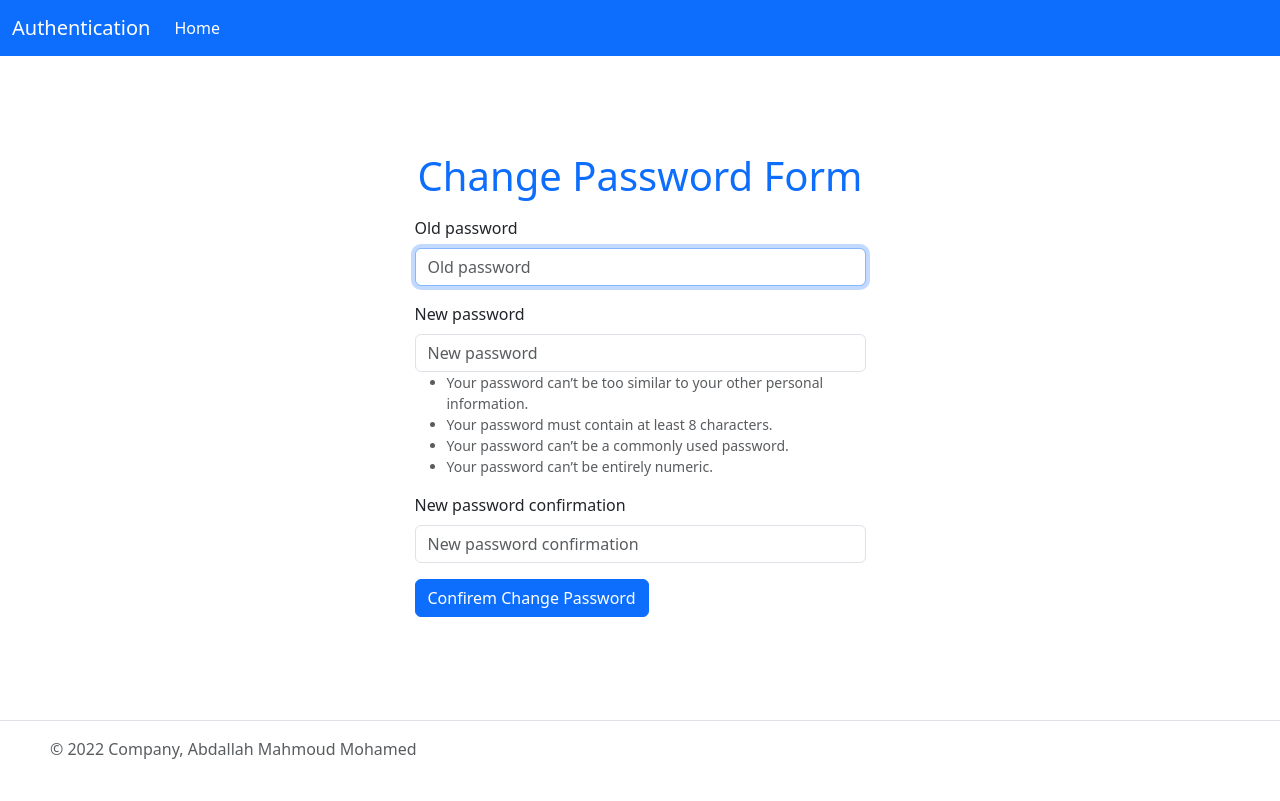
After one commit to AbdallahMahmoud443/Authentaication-Django, a Django app: page /changepassword/ in a window 1280 px wide. The commit adds this page. Run offline with Django 4.2, Linux system fonts and the light colour scheme; a user stored in the database is signed in; some libraries are stand-ins or nearby versions.

Commit message:
change password done

```diff
--- a/authenticationdemoapp/urls.py
+++ b/authenticationdemoapp/urls.py
@@ -5,4 +5,5 @@ urlpatterns = [
     path('signin/',views.SignIn,name='SignInPage'),
     path('home/',views.Home,name='HomePage'),
     path('login/',views.Login,name='LoginPage'),
+    path('changepassword/',views.ChangePassword,name='ChangePasswordPage'),
 ]
--- a/authenticationdemoapp/views.py
+++ b/authenticationdemoapp/views.py
@@ -1,7 +1,7 @@
 from django.shortcuts import redirect, render
 # from django.contrib.auth.forms import UserCreationForm
-from django.contrib.auth.forms import AuthenticationForm
-from django.contrib.auth import login,authenticate
+from django.contrib.auth.forms import AuthenticationForm,PasswordChangeForm
+from django.contrib.auth import login,authenticate,update_session_auth_hash
 from authenticationdemoapp.forms import SignUpForm
 from django.contrib.auth.decorators import login_required
 # Create your views here.
@@ -33,10 +33,22 @@ def Login(request):
            password = form.cleaned_data.get('password')
            # check user in database
            user = authenticate(request,username=userName,password=password)
-           print(user)
            if user is not None:
                 login(request,user)
            return redirect('HomePage')
     else:
         form = AuthenticationForm()
     return render(request,'athenticationdemoapp/login.html',{'form':form})
+
+
+@login_required
+def ChangePassword(request):
+    if request.method == 'POST':
+       form = PasswordChangeForm(request.user,request.POST)
+       if form.is_valid():
+          user = form.save()
+          update_session_auth_hash(request,user) #! Important to Maintain the session
+          return redirect('HomePage')
+    else:
+        form = PasswordChangeForm(request.user)
+    return render(request,'athenticationdemoapp/changePassword.html',{'form':form})
--- /dev/null
+++ b/templates/athenticationdemoapp/changePassword.html
@@ -0,0 +1,18 @@
+{% extends "./base.html" %}
+{% load bootstrap5 %}
+{% block contentPage %}
+<div class="row d-flex justify-content-center">
+    <div class="col-5 d-flex flex-column justify-content-center" style="height: 80vh;">
+        <h1 class="text-primary my-3 text-center">Change Password Form</h1>
+        <div class="form-group">
+            <form action="" method='post'>
+                {% csrf_token %}
+                {% bootstrap_form form %}
+                <div class="d-flex flex-row justify-content-between">
+                    <button type="submit" class="btn btn-primary">Confirem Change Password</button>
+                </div>
+            </form>
+        </div>
+    </div>
+</div>
+{% endblock contentPage %}
--- a/templates/athenticationdemoapp/home.html
+++ b/templates/athenticationdemoapp/home.html
@@ -11,7 +11,7 @@
             <div class="card-body">
               <h5 class="card-title"> {{user.username}}</h5>
               <p class="card-text text-muted">Email:{{user.email}}.</p>
-              <a href="#" class="btn btn-primary">Go somewhere</a>
+              <a href="{% url 'ChangePasswordPage' %}"class="btn btn-primary">Change Password</a>
             </div>
           </div>
     </div>
```
Also changed, not shown: db.sqlite3.
